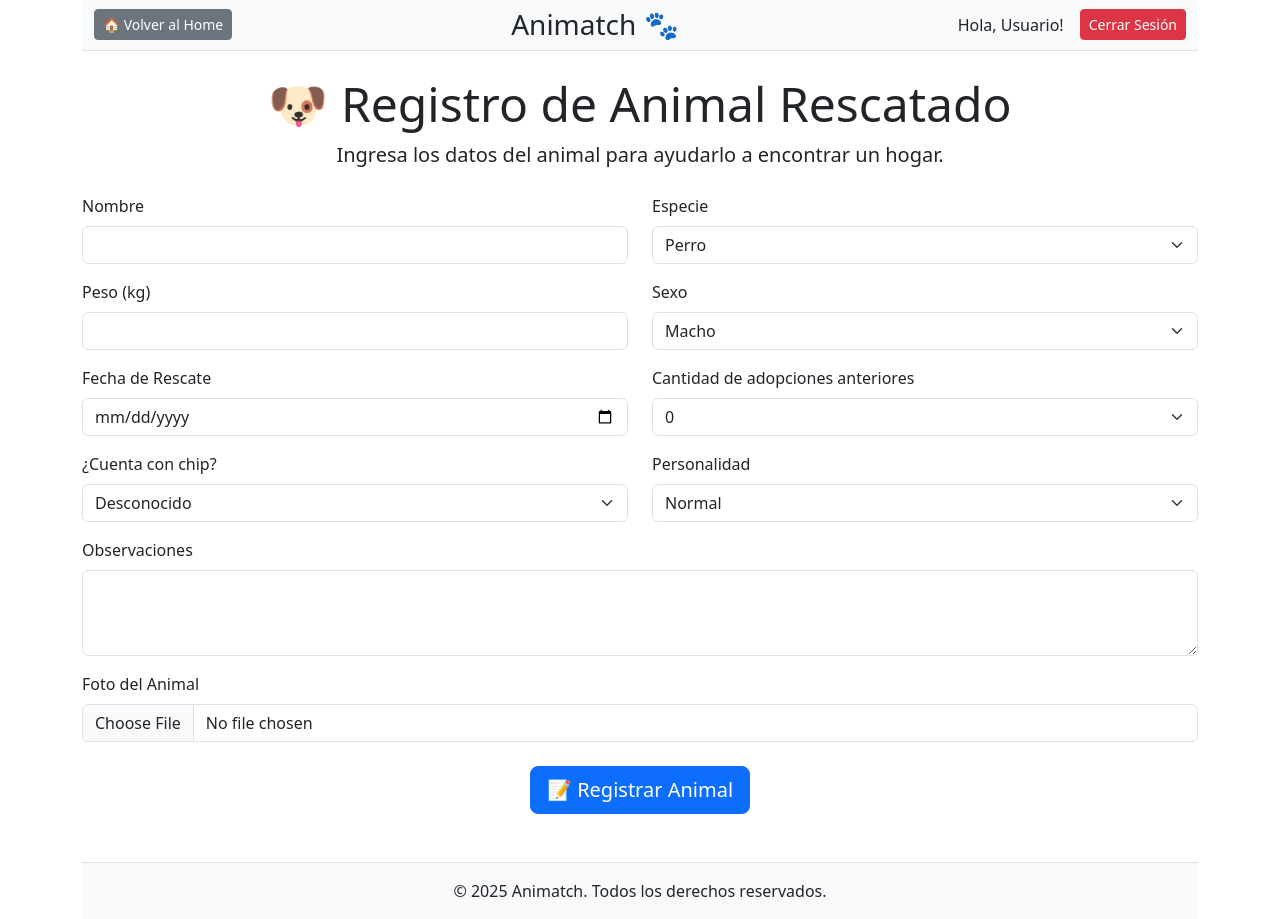
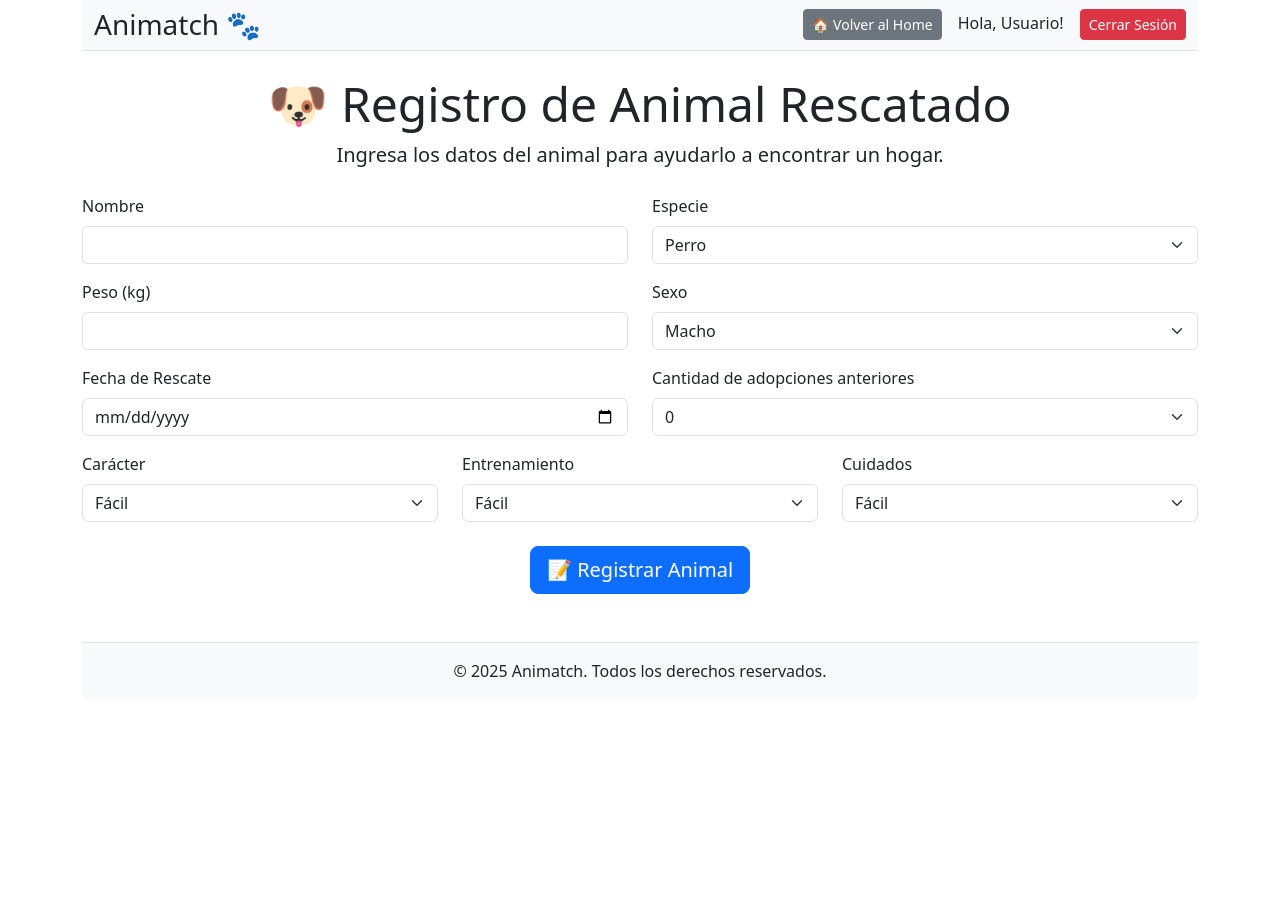
Before and after one commit to respinoza-p/animatch-web.app, a React (Vite) app: page /registro-animal in a window 1280 px wide. After the commit the page ends 800 px from the top, so only its background shows below. Built offline with nearby package versions, Linux system fonts and the light colour scheme.

Commit message:
Se agregan campos al formulario de registro del animal

```diff
--- a/src/RegistroAnimal.jsx
+++ b/src/RegistroAnimal.jsx
@@ -28,6 +28,9 @@ const RegistroAnimal = ({ user, setUser }) => {
     nivelActividad: "actividad normal",
     nivelAprendizaje: "normal",
     relacionesOtrosAnimales: "normal",
+    caracter: "fácil",
+    entrenamiento: "fácil",
+    cuidados: "fácil",
     fechaRescate: "",
     observaciones: "",
     regionRescate: "",
@@ -91,7 +94,14 @@ const RegistroAnimal = ({ user, setUser }) => {
         <div className="row">
           <div className="col-md-6">
             <label className="form-label">Nombre</label>
-            <input type="text" className="form-control" name="nombre" value={formData.nombre} onChange={handleChange} required />
+            <input
+              type="text"
+              className="form-control"
+              name="nombre"
+              value={formData.nombre}
+              onChange={handleChange}
+              required
+            />
           </div>
 
           <div className="col-md-6">
@@ -106,7 +116,14 @@ const RegistroAnimal = ({ user, setUser }) => {
         <div className="row mt-3">
           <div className="col-md-6">
             <label className="form-label">Peso (kg)</label>
-            <input type="text" className="form-control" name="peso" value={formData.peso} onChange={handleChange} required />
+            <input
+              type="text"
+              className="form-control"
+              name="peso"
+              value={formData.peso}
+              onChange={handleChange}
+              required
+            />
           </div>
 
           <div className="col-md-6">
@@ -121,7 +138,14 @@ const RegistroAnimal = ({ user, setUser }) => {
         <div className="row mt-3">
           <div className="col-md-6">
             <label className="form-label">Fecha de Rescate</label>
-            <input type="date" className="form-control" name="fechaRescate" value={formData.fechaRescate} onChange={handleChange} required />
+            <input
+              type="date"
+              className="form-control"
+              name="fechaRescate"
+              value={formData.fechaRescate}
+              onChange={handleChange}
+              required
+            />
           </div>
 
           <div className="col-md-6">
@@ -134,34 +158,34 @@ const RegistroAnimal = ({ user, setUser }) => {
           </div>
         </div>
 
+        {/* 🔹 Nuevos Campos: Carácter, Entrenamiento, Cuidados */}
         <div className="row mt-3">
-          <div className="col-md-6">
-            <label className="form-label">¿Cuenta con chip?</label>
-            <select className="form-select" name="tieneChip" value={formData.tieneChip} onChange={handleChange}>
-              <option value="si">Sí</option>
-              <option value="no">No</option>
-              <option value="desconocido">Desconocido</option>
+          <div className="col-md-4">
+            <label className="form-label">Carácter</label>
+            <select className="form-select" name="caracter" value={formData.caracter} onChange={handleChange}>
+              <option value="fácil">Fácil</option>
+              <option value="intermedio">Intermedio</option>
+              <option value="alto">Alto</option>
             </select>
           </div>
 
-          <div className="col-md-6">
-            <label className="form-label">Personalidad</label>
-            <select className="form-select" name="personalidad" value={formData.personalidad} onChange={handleChange}>
-              <option value="dócil">Dócil</option>
-              <option value="normal">Normal</option>
-              <option value="travieso">Travieso</option>
+          <div className="col-md-4">
+            <label className="form-label">Entrenamiento</label>
+            <select className="form-select" name="entrenamiento" value={formData.entrenamiento} onChange={handleChange}>
+              <option value="fácil">Fácil</option>
+              <option value="intermedio">Intermedio</option>
+              <option value="alto">Alto</option>
             </select>
           </div>
-        </div>
 
-        <div className="mt-3">
-          <label className="form-label">Observaciones</label>
-          <textarea className="form-control" name="observaciones" value={formData.observaciones} onChange={handleChange} rows="3"></textarea>
-        </div>
-
-        <div className="mt-3">
-          <label className="form-label">Foto del Animal</label>
-          <input type="file" className="form-control" name="foto" onChange={handleChange} required />
+          <div className="col-md-4">
+            <label className="form-label">Cuidados</label>
+            <select className="form-select" name="cuidados" value={formData.cuidados} onChange={handleChange}>
+              <option value="fácil">Fácil</option>
+              <option value="intermedio">Intermedio</option>
+              <option value="alto">Alto</option>
+            </select>
+          </div>
         </div>
 
         <div className="text-center mt-4">
--- a/src/components/Header.jsx
+++ b/src/components/Header.jsx
@@ -18,23 +18,19 @@ const Header = ({ userName, setUser }) => {
   return (
     <nav className="navbar navbar-light bg-light border-bottom mb-3">
       <div className="container d-flex justify-content-between align-items-center">
+        <h1 className="h3 m-0">Animatch 🐾</h1>
 
-        {/* 🔹 Botón Volver al Home alineado a la izquierda */}
-        <button className="btn btn-secondary btn-sm" onClick={goToHome}>
-          🏠 Volver al Home
-        </button>
+        <div>
+          <button className="btn btn-secondary btn-sm me-3" onClick={goToHome}>
+            🏠 Volver al Home
+          </button>
 
-        {/* 🔹 Título centrado */}
-        <h1 className="h3 m-0 text-center flex-grow-1">Animatch 🐾</h1>
+          <span className="me-3">Hola, {userName || "Usuario"}!</span>
 
-        {/* 🔹 Sección de usuario y cerrar sesión alineada a la derecha */}
-        <div className="d-flex align-items-center">
-          <span className="me-3">Hola, {userName || "Usuario"}!</span>
           <button className="btn btn-danger btn-sm" onClick={handleLogout}>
             Cerrar Sesión
           </button>
         </div>
-
       </div>
     </nav>
   );
```
